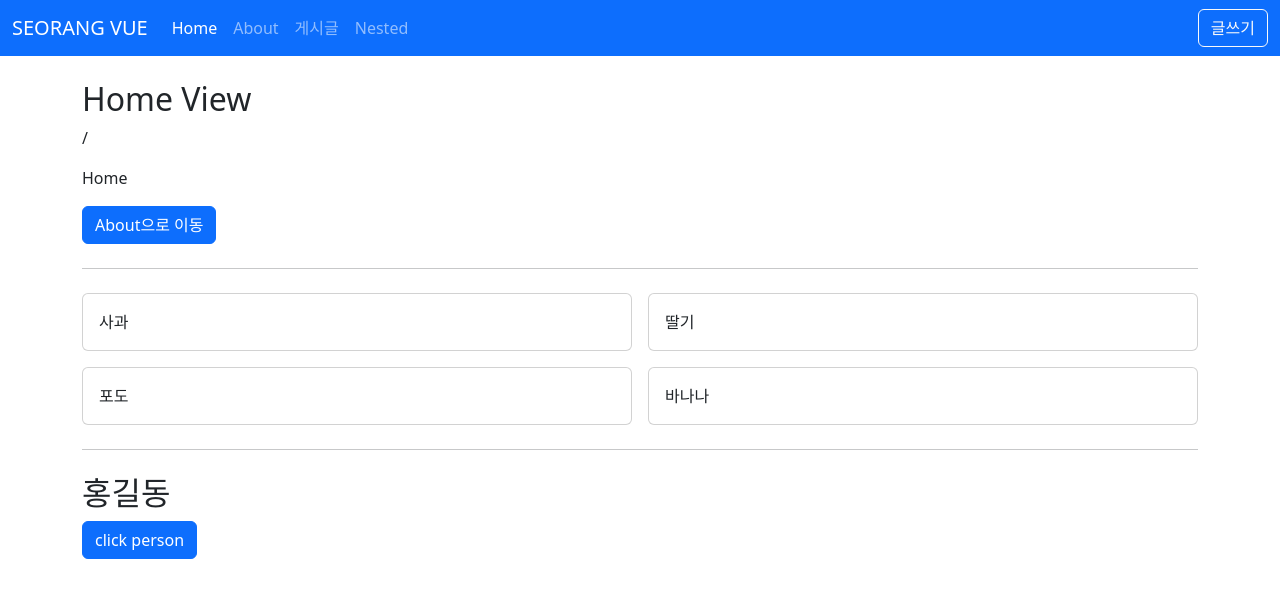
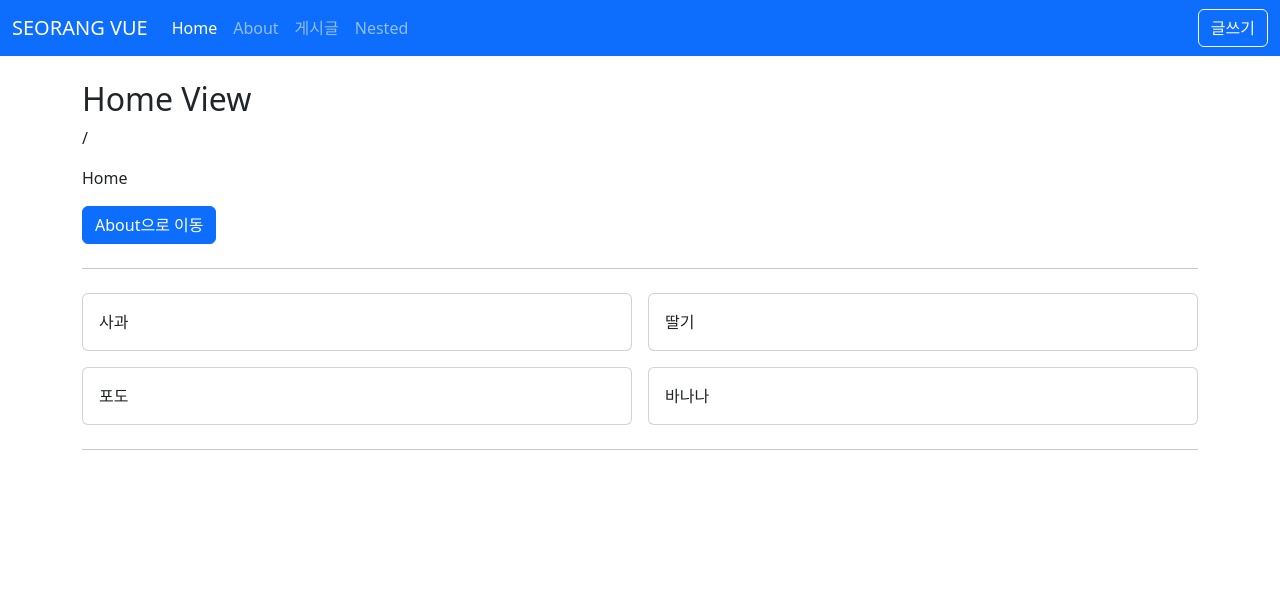
Before and after one commit to seorang42/vuejs3-project, a Vue app: page / in a window 1280 px wide. Shown: the top 598 px of the page. Built offline with nearby package versions, Linux system fonts and the light colour scheme.

Commit message:
7-2 글로벌 컴포넌트 등록

```diff
--- a/src/components/posts/PostItem.vue
+++ b/src/components/posts/PostItem.vue
@@ -14,8 +14,6 @@
 </template>
 
 <script setup>
-import AppCard from '../AppCard.vue';
-
 defineProps({
   title: {
     type: String,
--- a/src/components/posts/PostModal.vue
+++ b/src/components/posts/PostModal.vue
@@ -20,7 +20,6 @@
 
 <script setup>
 import { computed } from 'vue';
-import AppModal from '../AppModal.vue';
 
 const props = defineProps({
   modelValue: Boolean,
--- /dev/null
+++ b/src/plugins/global-components.js
@@ -0,0 +1,15 @@
+import AppAlert from '@/components/app/AppAlert.vue';
+import AppCard from '@/components/app/AppCard.vue';
+import AppGrid from '@/components/app/AppGrid.vue';
+import AppModal from '@/components/app/AppModal.vue';
+import AppPagination from '@/components/app/AppPagination.vue';
+
+export default {
+  install(app) {
+    app.component('AppAlert', AppAlert);
+    app.component('AppCard', AppCard);
+    app.component('AppGrid', AppGrid);
+    app.component('AppPagination', AppPagination);
+    app.component('AppModal', AppModal);
+  },
+};
--- a/src/views/HomeView.vue
+++ b/src/views/HomeView.vue
@@ -9,8 +9,8 @@
       <AppCard>{{ item }}</AppCard>
     </AppGrid>
     <hr class="my-4" />
-    <h2>{{ $person.name }}</h2>
-    <button class="btn btn-primary" @click="person.say">click person</button>
+    <!-- <h2>{{ person.name }}</h2>
+    <button class="btn btn-primary" @click="person.say">click person</button> -->
   </div>
 </template>
 
@@ -24,9 +24,7 @@ export default {
 </script>
 
 <script setup>
-import AppCard from '@/components/AppCard.vue';
-import AppGrid from '@/components/AppGrid.vue';
-import { inject, ref } from 'vue';
+import { ref } from 'vue';
 import { useRouter } from 'vue-router';
 
 const router = useRouter();
@@ -36,8 +34,8 @@ const goAboutPage = () => {
 
 const items = ref(['사과', '딸기', '포도', '바나나']);
 
-const person = inject('person');
-console.log('person.name: ', person.name);
+/* const person = inject('person');
+console.log('person.name: ', person.name); */
 </script>
 
 <style lang="scss" scoped></style>
--- a/src/views/posts/PostEditView.vue
+++ b/src/views/posts/PostEditView.vue
@@ -25,7 +25,6 @@
 
 <script setup>
 import { getPostsById, updatePost } from '@/api/posts';
-import AppAlert from '@/components/AppAlert.vue';
 import PostForm from '@/components/posts/PostForm.vue';
 import { ref } from 'vue';
 import { useRoute, useRouter } from 'vue-router';
--- a/src/views/posts/PostListView.vue
+++ b/src/views/posts/PostListView.vue
@@ -49,9 +49,6 @@ import PostItem from '@/components/posts/PostItem.vue';
 import { computed, ref, watchEffect } from 'vue';
 import { useRouter } from 'vue-router';
 import PostDetailView from './PostDetailView.vue';
-import AppCard from '@/components/AppCard.vue';
-import AppPagination from '@/components/AppPagination.vue';
-import AppGrid from '@/components/AppGrid.vue';
 import PostFilter from '@/components/posts/PostFilter.vue';
 import PostModal from '@/components/posts/PostModal.vue';
 const router = useRouter();
```
Also changed, not shown: src/main.js (+2 -6 lines), src/components/app/AppAlert.vue (renamed from src/components/AppAlert.vue), src/components/app/AppCard.vue (renamed from src/components/AppCard.vue), src/components/app/AppGrid.vue (renamed from src/components/AppGrid.vue), src/components/app/AppModal.vue (renamed from src/components/AppModal.vue), src/components/app/AppPagination.vue (renamed from src/components/AppPagination.vue).
